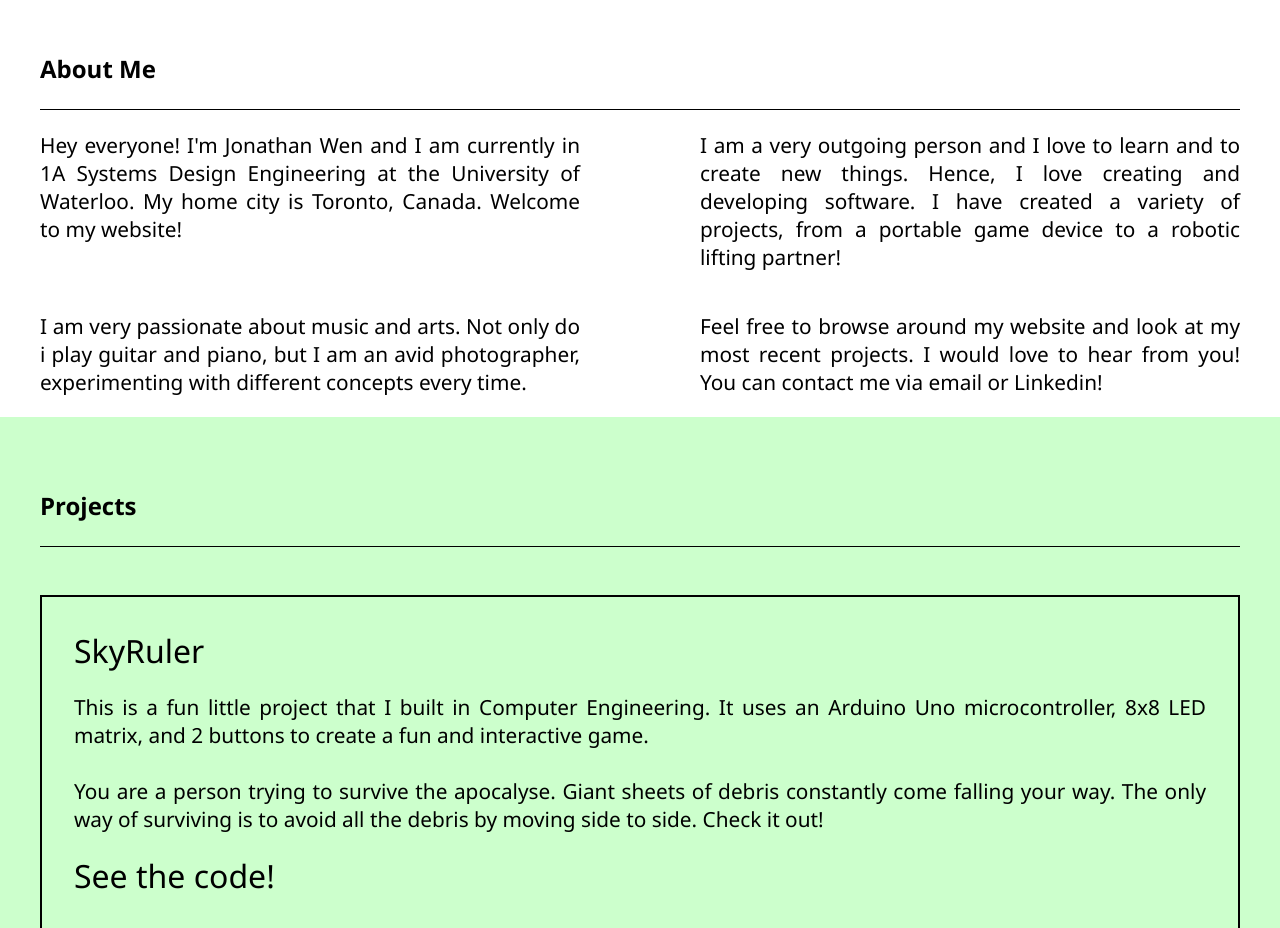
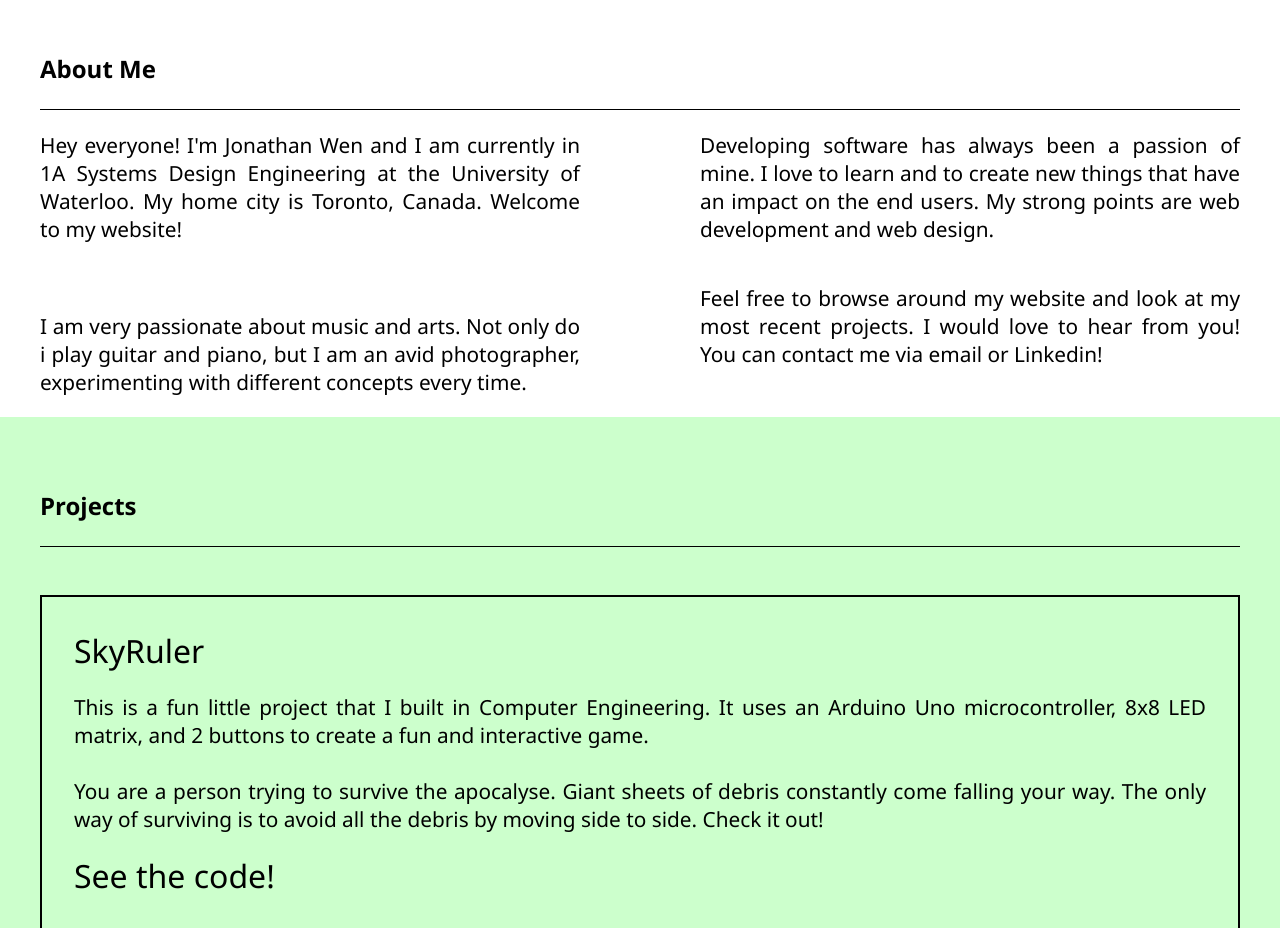
Before and after one commit to jstarw/jstarw.github.io, a plain HTML site: page index.html in a window 1280 px wide. Shown: the part 960-1888 px from the top of the page. Drawn offline with Linux system fonts and the light colour scheme.

Commit message:
Update description

```diff
--- a/index.html
+++ b/index.html
@@ -30,7 +30,7 @@
 		<div class="container">
 			<section class="aboutme"><p><strong>About Me</strong></p></section>
 			<section><p>Hey everyone! I'm Jonathan Wen and I am currently in 1A Systems Design Engineering at the University of Waterloo. My home city is Toronto, Canada. Welcome to my website!</p></section>
-			<aside><p>I am a very outgoing person and I love to learn and to create new things. Hence, I love creating and developing software. I have created a variety of projects, from a portable game device to a robotic lifting partner!</p></aside>
+			<aside><p>Developing software has always been a passion of mine. I love to learn and to create new things that have an impact on the end users. My strong points are web development and web design.</p></aside>
 	 		<section><p><br>I am very passionate about music and arts. Not only do i play guitar and piano, but I am an avid photographer, experimenting with different concepts every time.</p></section>
 	 		<aside><p>Feel free to browse around my website and look at my most recent projects. I would love to hear from you! You can contact me via email or Linkedin!</p></aside>
 		</div>
```
